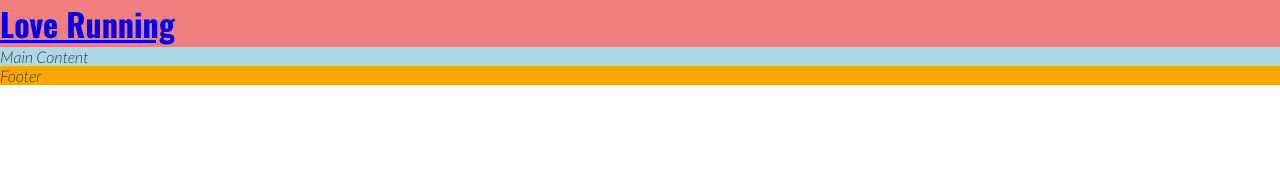
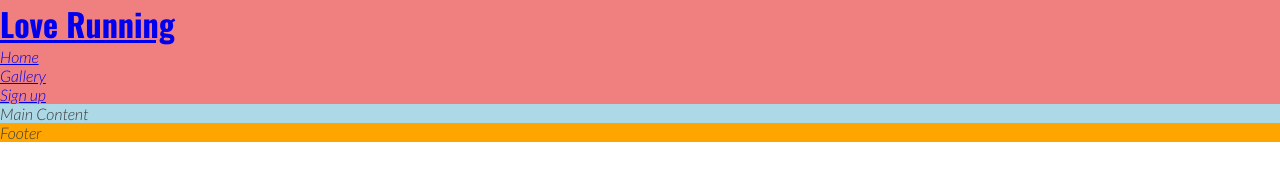
Before and after one commit to Enrique2007s/love-running, a plain HTML site: page index.html in a window 1280 px wide. Drawn offline with nearby package versions, Linux system fonts and the light colour scheme.

Commit message:
add navigation section

```diff
--- a/index.html
+++ b/index.html
@@ -25,8 +25,16 @@
     <header>
     <a href="index.html">
         <h1 id="logo">Love Running</h1>
+    </a>
 
-    </a>
+    <nav>
+        <ul>
+            <li><a href="not-yet">Home</a></li>
+            <li><a href="not-yet">Gallery</a></li>
+            <li><a href="not-yet">Sign up</a></li>
+        </ul>
+
+    </nav>
     </header>
 
     <!-- Main content-->
```
